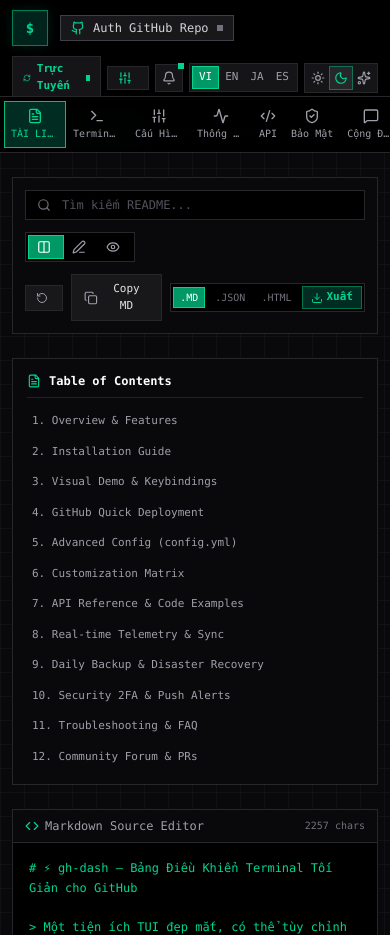
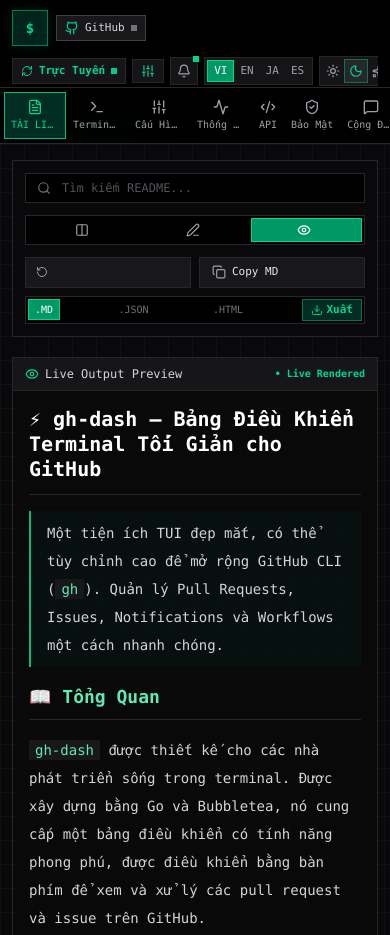
Before and after one commit to clauderiks/ide, a React app: page / in a window 390 px wide. Shown: the top 935 px of the page. Built offline with nearby package versions, Linux system fonts and the light colour scheme.

Commit message:
Fix mobile README interface

```diff
--- a/src/App.tsx
+++ b/src/App.tsx
@@ -63,7 +63,7 @@
       />
 
       {/* Main Content Body */}
-      <main className="pb-24 md:pb-16">
+      <main className="pb-24 md:pb-16 overflow-x-hidden">
         {activeTab === 'readme' && <ReadmeViewer language={language} />}
         {activeTab === 'terminal' && <TerminalSimulator />}
         {activeTab === 'config' && <ConfigGenerator language={language} />}
@@ -75,11 +75,11 @@
 
       {/* Footer */}
       <footer className="border-t border-zinc-800/80 py-6 bg-black/90 backdrop-blur-sm text-center text-xs font-mono text-zinc-500 mb-12 md:mb-0">
-        <div className="max-w-7xl mx-auto px-4 flex flex-wrap items-center justify-between gap-4">
+        <div className="max-w-7xl mx-auto px-4 flex flex-col sm:flex-row items-center justify-between gap-3">
           <div>
             gh-dash v4.12.0 • Minimalist Terminal Dashboard for GitHub [IBM Carbon UI]
           </div>
-          <div className="flex items-center space-x-4">
+          <div className="flex flex-wrap items-center justify-center gap-2 sm:gap-4">
             <a href="https://github.com/dlvhdr/gh-dash" target="_blank" rel="noreferrer" className="hover:underline text-emerald-400">
               GitHub Repository
             </a>
--- a/src/components/Header.tsx
+++ b/src/components/Header.tsx
@@ -12,7 +12,6 @@
   Globe,
   RefreshCw,
   Bell,
-  Command,
   FileText,
   Github
 } from 'lucide-react';
@@ -56,20 +55,20 @@
   return (
     <header className="sticky top-0 z-50 border-b border-zinc-800 bg-black/95 backdrop-blur-md transition-colors font-mono select-none">
       {/* Top Banner Bar */}
-      <div className="max-w-7xl mx-auto px-3 sm:px-6 lg:px-8 py-2.5 flex flex-wrap items-center justify-between gap-2.5">
+      <div className="max-w-7xl mx-auto px-3 sm:px-6 lg:px-8 py-2.5 flex flex-col gap-2.5 sm:flex-row sm:items-center sm:justify-between">
 
         {/* Brand & CLI Prompt */}
-        <div className="flex items-center space-x-3">
+        <div className="flex w-full min-w-0 items-center gap-2 sm:w-auto sm:gap-3">
           <div className="w-9 h-9 rounded-none bg-emerald-950/80 border border-emerald-500/60 flex items-center justify-center text-emerald-400 font-mono font-bold text-sm shadow-[0_0_12px_rgba(16,185,129,0.15)]">
             $
           </div>
-          <div>
-            <div className="flex items-center space-x-2">
+          <div className="min-w-0 flex-1">
+            <div className="flex min-w-0 items-center gap-2">
               <span className="text-zinc-500 text-xs hidden sm:inline">usr@local:~$</span>
               <button
                 onClick={() => setIsGithubAuthed(!isGithubAuthed)}
                 id="github-auth-btn"
-                className={`flex items-center space-x-2 px-2.5 py-1 rounded-none text-xs font-mono font-medium border transition ${
+                className={`flex min-w-0 items-center gap-1.5 px-2 py-1 rounded-none text-[11px] sm:text-xs font-mono font-medium border transition ${
                   isGithubAuthed
                     ? 'bg-emerald-950/90 text-emerald-400 border-emerald-500 shadow-[0_0_10px_rgba(16,185,129,0.2)]'
                     : 'bg-zinc-900 text-zinc-300 border-zinc-700 hover:border-emerald-500 hover:text-white'
@@ -78,7 +77,8 @@
               >
                 <Github className="w-3.5 h-3.5 text-emerald-400" />
                 <span>
-                  {isGithubAuthed ? 'GitHub Auth: Connected' : 'Auth GitHub Repo'}
+                  <span className="inline sm:hidden">GitHub</span>
+                  <span className="hidden sm:inline">{isGithubAuthed ? 'GitHub Auth: Connected' : 'Auth GitHub Repo'}</span>
                 </span>
                 <span className={`w-1.5 h-1.5 rounded-none ${isGithubAuthed ? 'bg-emerald-400 animate-pulse' : 'bg-zinc-500'}`}></span>
               </button>
@@ -90,12 +90,12 @@
         </div>
 
         {/* Right Utility Bar - IBM Carbon Sharp Square Style */}
-        <div className="flex items-center space-x-1.5 sm:space-x-2">
+        <div className="flex w-full items-center justify-between gap-1.5 overflow-x-auto pb-1 sm:w-auto sm:justify-end sm:gap-2 sm:overflow-visible sm:pb-0">
 
           {/* Cloud Sync Status */}
-          <div className="flex items-center space-x-1.5 px-2.5 py-1 rounded-none bg-zinc-900/90 text-[11px] font-mono text-zinc-300 border border-zinc-800">
+          <div className="flex shrink-0 items-center gap-1.5 px-2 py-1 rounded-none bg-zinc-900/90 text-[11px] font-mono text-zinc-300 border border-zinc-800">
             <RefreshCw className={`w-3 h-3 text-emerald-400 ${cloudSyncing ? 'animate-spin' : ''}`} />
-            <span className="hidden sm:inline">{t.cloudSync}:</span>
+            <span className="hidden md:inline">{t.cloudSync}:</span>
             <span className="font-semibold text-emerald-400">
               {cloudSyncing ? t.syncSyncing : t.syncActive}
             </span>
@@ -106,7 +106,7 @@
           <button
             onClick={onOpenAlerts}
             id="extended-settings-btn"
-            className="flex items-center space-x-1.5 px-2.5 py-1 rounded-none bg-zinc-900/90 text-zinc-300 hover:bg-zinc-800 hover:border-emerald-500/60 transition border border-zinc-800 text-[11px]"
+            className="flex shrink-0 items-center gap-1.5 px-2 py-1 rounded-none bg-zinc-900/90 text-zinc-300 hover:bg-zinc-800 hover:border-emerald-500/60 transition border border-zinc-800 text-[11px]"
             title="Mở Cài Đặt Mở Rộng (Extended Settings)"
           >
             <Sliders className="w-3.5 h-3.5 text-emerald-400" />
@@ -117,7 +117,7 @@
           <button
             onClick={onOpenAlerts}
             id="email-alerts-btn"
-            className="p-1.5 rounded-none bg-zinc-900/90 text-zinc-300 hover:bg-zinc-800 hover:border-emerald-500/60 transition relative border border-zinc-800"
+            className="shrink-0 p-1.5 rounded-none bg-zinc-900/90 text-zinc-300 hover:bg-zinc-800 hover:border-emerald-500/60 transition relative border border-zinc-800"
             title={t.emailAlerts}
           >
             <Bell className="w-3.5 h-3.5 text-zinc-400" />
@@ -125,7 +125,7 @@
           </button>
 
           {/* Language Selector (IBM Carbon Sharp Tabs) */}
-          <div className="flex items-center bg-zinc-900/90 p-0.5 rounded-none border border-zinc-800 text-[11px]">
+          <div className="flex shrink-0 items-center bg-zinc-900/90 p-0.5 rounded-none border border-zinc-800 text-[11px]">
             <Globe className="w-3 h-3 text-zinc-500 mx-1 hidden sm:block" />
             {(['vi', 'en', 'ja', 'es'] as Language[]).map((lang) => (
               <button
@@ -144,7 +144,7 @@
           </div>
 
           {/* Theme Switcher */}
-          <div className="flex items-center bg-zinc-900/90 p-0.5 rounded-none border border-zinc-800 text-[11px]">
+          <div className="flex shrink-0 items-center bg-zinc-900/90 p-0.5 rounded-none border border-zinc-800 text-[11px]">
             <button
               onClick={() => setTheme('light')}
               id="theme-light-btn"
@@ -181,7 +181,7 @@
 
       {/* Primary Navigation Tabs (Desktop & Tablet Horizontal Strip) */}
       <div className="max-w-7xl mx-auto px-3 sm:px-6 lg:px-8 border-t border-zinc-800/80 overflow-x-auto scrollbar-none">
-        <nav className="flex space-x-1 min-w-max py-1.5">
+        <nav className="flex min-w-max gap-1 py-1.5">
           {navItems.map((item) => {
             const Icon = item.icon;
             const isActive = activeTab === item.id;
--- a/src/components/ReadmeViewer.tsx
+++ b/src/components/ReadmeViewer.tsx
@@ -23,6 +23,18 @@
   useEffect(() => {
     setMarkdownContent(readmeTexts[language] || readmeTexts.en);
   }, [language]);
+
+  useEffect(() => {
+    const applyMobileDefault = () => {
+      if (window.innerWidth < 768) {
+        setViewMode('preview');
+      }
+    };
+
+    applyMobileDefault();
+    window.addEventListener('resize', applyMobileDefault);
+    return () => window.removeEventListener('resize', applyMobileDefault);
+  }, []);
 
   const t = translations[language] || translations.en;
 
@@ -76,12 +88,12 @@
   ];
 
   return (
-    <div className="max-w-7xl mx-auto px-3 sm:px-6 lg:px-8 py-6 font-mono select-none">
+    <div className="max-w-7xl mx-auto px-3 sm:px-6 lg:px-8 py-4 sm:py-6 font-mono">
       {/* Top Controls Bar - IBM Carbon Square Aesthetics */}
-      <div className="flex flex-wrap items-center justify-between gap-3 mb-6 p-3 rounded-none bg-zinc-950 border border-zinc-800">
+      <div className="flex flex-col gap-3 mb-5 p-3 rounded-none bg-zinc-950 border border-zinc-800 sm:mb-6 lg:flex-row lg:items-center lg:justify-between">
 
         {/* Search Input */}
-        <div className="relative flex-1 min-w-[220px]">
+        <div className="relative w-full min-w-0 flex-1">
           <Search className="w-3.5 h-3.5 absolute left-3 top-1/2 -translate-y-1/2 text-zinc-500" />
           <input
             type="text"
@@ -93,10 +105,10 @@
         </div>
 
         {/* View Mode Split/Editor/Preview Switcher */}
-        <div className="flex items-center bg-black border border-zinc-800 p-0.5 rounded-none text-xs">
+        <div className="grid w-full grid-cols-3 bg-black border border-zinc-800 p-0.5 rounded-none text-xs sm:flex sm:w-auto">
           <button
             onClick={() => setViewMode('split')}
-            className={`flex items-center space-x-1 px-2 py-1 rounded-none text-[11px] font-mono transition ${
+            className={`flex items-center justify-center space-x-1 px-2 py-1 rounded-none text-[11px] font-mono transition ${
               viewMode === 'split' ? 'bg-emerald-600 text-white border border-emerald-400' : 'text-zinc-400 hover:text-white'
             }`}
             title="Split Editor & Preview"
@@ -106,7 +118,7 @@
           </button>
           <button
             onClick={() => setViewMode('editor')}
-            className={`flex items-center space-x-1 px-2 py-1 rounded-none text-[11px] font-mono transition ${
+            className={`flex items-center justify-center space-x-1 px-2 py-1 rounded-none text-[11px] font-mono transition ${
               viewMode === 'editor' ? 'bg-emerald-600 text-white border border-emerald-400' : 'text-zinc-400 hover:text-white'
             }`}
             title="Editor Only"
@@ -116,7 +128,7 @@
           </button>
           <button
             onClick={() => setViewMode('preview')}
-            className={`flex items-center space-x-1 px-2 py-1 rounded-none text-[11px] font-mono transition ${
+            className={`flex items-center justify-center space-x-1 px-2 py-1 rounded-none text-[11px] font-mono transition ${
               viewMode === 'preview' ? 'bg-emerald-600 text-white border border-emerald-400' : 'text-zinc-400 hover:text-white'
             }`}
             title="Preview Only"
@@ -127,7 +139,7 @@
         </div>
 
         {/* Action Buttons */}
-        <div className="flex items-center space-x-2">
+        <div className="grid grid-cols-2 gap-2 sm:flex sm:items-center sm:space-x-2 sm:gap-0">
           {/* Reset Template */}
           <button
             onClick={handleReset}
@@ -149,7 +161,7 @@
           </button>
 
           {/* Export Formats */}
-          <div className="flex items-center space-x-1 border border-zinc-800 rounded-none bg-black p-0.5">
+          <div className="col-span-2 flex items-center justify-between gap-1 border border-zinc-800 rounded-none bg-black p-0.5 sm:col-span-1 sm:justify-start">
             {(['md', 'json', 'html'] as const).map((fmt) => (
               <button
                 key={fmt}
@@ -174,11 +186,11 @@
       </div>
 
       {/* Main Grid Section */}
-      <div className="grid grid-cols-1 lg:grid-cols-4 gap-6">
+      <div className="grid grid-cols-1 gap-4 lg:grid-cols-4 lg:gap-6">
 
         {/* Left TOC Navigation Bar */}
-        <div className="lg:col-span-1 space-y-4">
-          <div className="p-3.5 rounded-none bg-zinc-950 border border-zinc-800 sticky top-28">
+        <div className="lg:col-span-1 space-y-4 order-2 lg:order-1">
+          <div className="p-3.5 rounded-none bg-zinc-950 border border-zinc-800 lg:sticky lg:top-28">
             <h3 className="text-xs font-bold font-mono text-white mb-2.5 flex items-center space-x-2 border-b border-zinc-800/80 pb-2">
               <FileText className="w-3.5 h-3.5 text-emerald-400" />
               <span>Table of Contents</span>
@@ -199,7 +211,7 @@
         </div>
 
         {/* Split Editor and Live Markdown Preview Container */}
-        <div className="lg:col-span-3 space-y-4">
+        <div className="lg:col-span-3 space-y-4 order-1 lg:order-2">
           <div className={`grid gap-4 ${viewMode === 'split' ? 'grid-cols-1 lg:grid-cols-2' : 'grid-cols-1'}`}>
 
             {/* Raw Textarea Markdown Editor */}
@@ -233,7 +245,7 @@
                   </span>
                   <span className="text-[10px] text-emerald-400 font-semibold">• Live Rendered</span>
                 </div>
-                <div className="p-4 sm:p-6 text-zinc-200 font-mono text-xs leading-relaxed overflow-x-auto min-h-[500px]">
+                <div className="p-4 sm:p-6 text-zinc-200 font-mono text-xs leading-relaxed overflow-x-auto min-h-[360px] sm:min-h-[500px]">
                   <div className="markdown-body space-y-4 prose-invert">
                     <ReactMarkdown remarkPlugins={[remarkGfm]}>
                       {markdownContent}
--- a/src/index.css
+++ b/src/index.css
@@ -37,3 +37,87 @@
 ::-webkit-scrollbar-thumb:hover {
   background: #10b981;
 }
+
+@layer base {
+  html {
+    color-scheme: dark;
+    background: #09090b;
+  }
+
+  #root {
+    min-height: 100vh;
+    background: #09090b;
+  }
+
+  button,
+  input,
+  textarea,
+  select {
+    font: inherit;
+  }
+}
+
+@layer components {
+  .markdown-body h1 {
+    @apply text-xl sm:text-3xl font-bold text-white leading-tight border-b border-zinc-800 pb-3;
+  }
+
+  .markdown-body h2 {
+    @apply text-lg sm:text-2xl font-bold text-emerald-300 mt-8 border-b border-zinc-800 pb-2;
+  }
+
+  .markdown-body h3 {
+    @apply text-base sm:text-lg font-semibold text-zinc-100 mt-5;
+  }
+
+  .markdown-body p,
+  .markdown-body li {
+    @apply text-sm leading-7 text-zinc-300;
+  }
+
+  .markdown-body a {
+    @apply text-emerald-400 underline underline-offset-4;
+  }
+
+  .markdown-body ul,
+  .markdown-body ol {
+    @apply pl-5 space-y-2;
+  }
+
+  .markdown-body blockquote {
+    @apply border-l-2 border-emerald-500 bg-emerald-950/20 px-4 py-2 text-zinc-200;
+  }
+
+  .markdown-body pre {
+    @apply overflow-x-auto border border-zinc-800 bg-black p-4 text-xs text-emerald-300;
+  }
+
+  .markdown-body code {
+    @apply bg-zinc-900 px-1.5 py-0.5 text-emerald-300;
+  }
+
+  .markdown-body pre code {
+    @apply bg-transparent p-0;
+  }
+
+  .markdown-body table {
+    @apply block w-full overflow-x-auto border-collapse text-xs;
+  }
+
+  .markdown-body th,
+  .markdown-body td {
+    @apply border border-zinc-800 px-3 py-2 align-top;
+  }
+
+  .markdown-body th {
+    @apply bg-zinc-900 text-zinc-100;
+  }
+}
+
+.scrollbar-none {
+  scrollbar-width: none;
+}
+
+.scrollbar-none::-webkit-scrollbar {
+  display: none;
+}
--- /dev/null
+++ b/vite.config.ts
@@ -0,0 +1,7 @@
+import { defineConfig } from 'vite';
+import react from '@vitejs/plugin-react';
+import tailwindcss from '@tailwindcss/vite';
+
+export default defineConfig({
+  plugins: [react(), tailwindcss()],
+});
```
